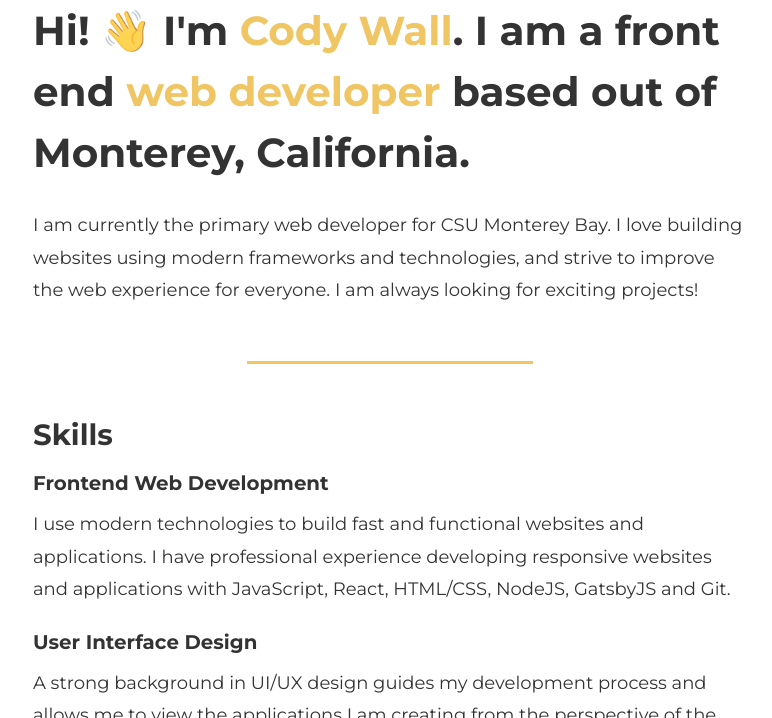
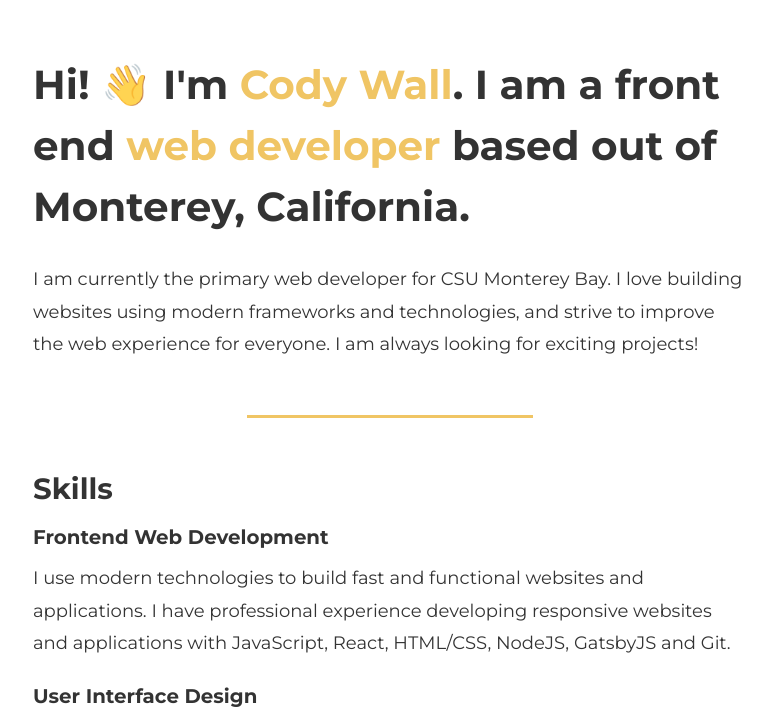
Before and after one commit to codywall/personal-portfolio, a Gatsby site: page / in a window 1280 px wide. Shown: the part 67-785 px from the top of the page, without its empty margins (250-1022 px from the left). Built offline with nearby package versions, Linux system fonts and the light colour scheme; Gatsby itself is replaced by a stand-in of ours.

Commit message:
Add margin to top of hero text & remove extra div

```diff
--- a/src/components/hero.js
+++ b/src/components/hero.js
@@ -2,27 +2,31 @@ import React from 'react';
 import styled from 'styled-components';
 import colors from '../utils/colors';
 
-const Accent = styled('span')`
-  color: ${colors.accent};
+const Intro = styled('h1')`
+  margin-top: 3rem;
+
+  .accent {
+    color: ${colors.accent};
+  }
 `;
 
 const Hero = () => (
-  <div>
-    <h1>
+  <>
+    <Intro>
       Hi!{' '}
       <span role="img" aria-label="Wave emoji">
         👋
       </span>{' '}
       I&apos;m
-      <Accent> Cody Wall</Accent>. I am a front end
-      <Accent> web developer</Accent> based out of Monterey, California.
-    </h1>
+      <span className="accent"> Cody Wall</span>. I am a front end
+      <span className="accent"> web developer</span> based out of Monterey, California.
+    </Intro>
     <p>
       I am currently the primary web developer for CSU Monterey Bay. I love building websites using
       modern frameworks and technologies, and strive to improve the web experience for everyone. I
       am always looking for exciting projects!
     </p>
-  </div>
+  </>
 );
 
 export default Hero;
```
